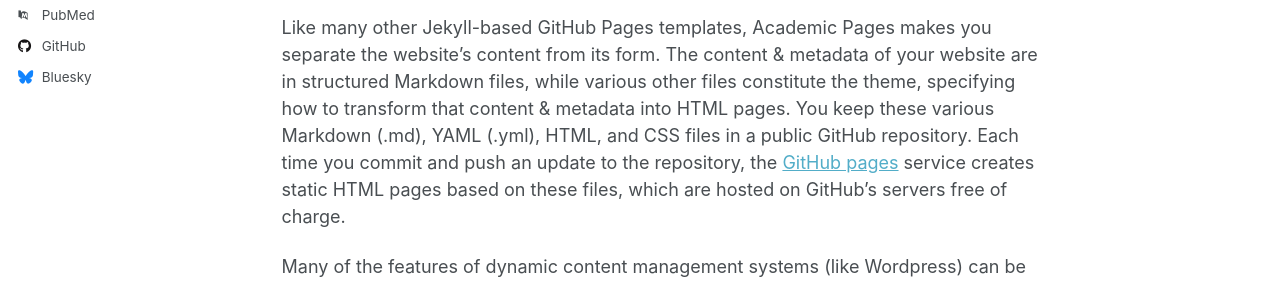
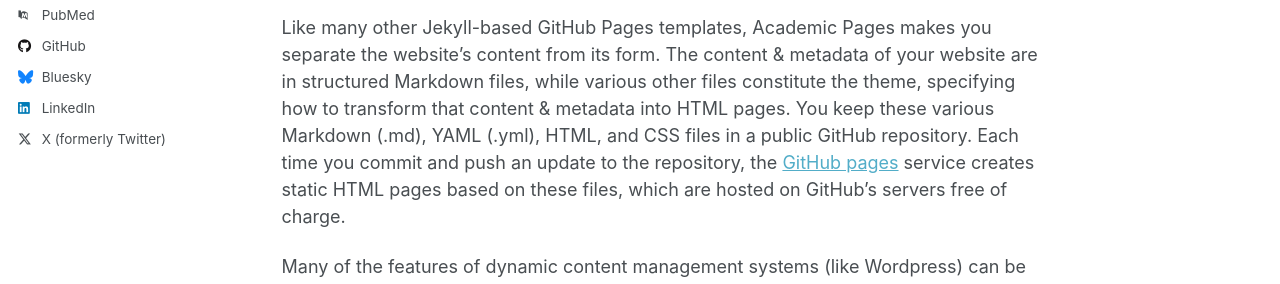
Before and after one commit to armaanfallahi/armaanfallahi, a Jekyll site: the page built from _pages/about.md, in a window 1280 px wide. Shown: the part 520-804 px from the top of the page. Built offline with Jekyll 4.4.1, drawn with Linux system fonts in a browser that asks for light colours; some web fonts are replaced; a script that is not in the unit is left out; part of the change alters nothing that is shown.

Commit message:
Update _config.yml

```diff
--- a/_config.yml
+++ b/_config.yml
@@ -34,12 +34,12 @@ author:
   # Academic websites
   academia         : # URL
   arxiv            : # URL - Update with the correct link to your profile
-  googlescholar    : "https://scholar.google.com/citations?user=PS_CX0AAAAAJ"
+  googlescholar    : "https://scholar.google.ca/citations?user=C3X53S8AAAAJ&hl=en"
   inspire-hep      : # URL
   impactstory      : # URL
-  orcid            : "http://orcid.org/yourorcidurl"
+  orcid            : ""
   semantic         : # URL
-  pubmed           : "https://www.ncbi.nlm.nih.gov/pubmed/?term=john+snow"
+  pubmed           : ""
   researchgate     : # URL
   scopus           : # URL
 
@@ -53,7 +53,7 @@ author:
 
   # Social media
   artstation       : # Username
-  bluesky          : "bsky.app" # Replace this with you Bluesky username
+  bluesky          : "" # Replace this with you Bluesky username
   facebook         : # Username
   flickr           : # Username
   foursquare       : # Username
@@ -62,7 +62,7 @@ author:
   keybase          : # Username
   instagram        : # Username
   lastfm           : # Username
-  linkedin         : # Username
+  linkedin         : "https://www.linkedin.com/in/armaan-fallahi/"
   mastodon         : # URL
   medium           : # URL
   pinterest        : # Username
@@ -70,7 +70,7 @@ author:
   steam            : # Username
   telegram         : # URL
   tumblr           : # Username
-  twitter          : # Username for X / Twitter
+  twitter          : "circuitfreud"
   vine             : # Username
   weibo            : # Username
   wikipedia        : # Username
@@ -80,10 +80,10 @@ author:
 
 # Publication Category - The following the list of publication categories and their headings
 publication_category:
-  books:
-    title: 'Books'
+
   manuscripts:
     title: 'Journal Articles'
+
   conferences:
     title: 'Conference Papers'
 
@@ -309,6 +309,7 @@ plugins:
   - jekyll-sitemap
   - jekyll-redirect-from
   - jemoji
+  - jekyll-scholar   # <— add this
 
 # Mimic GitHub Pages with --safe
 whitelist:
```
